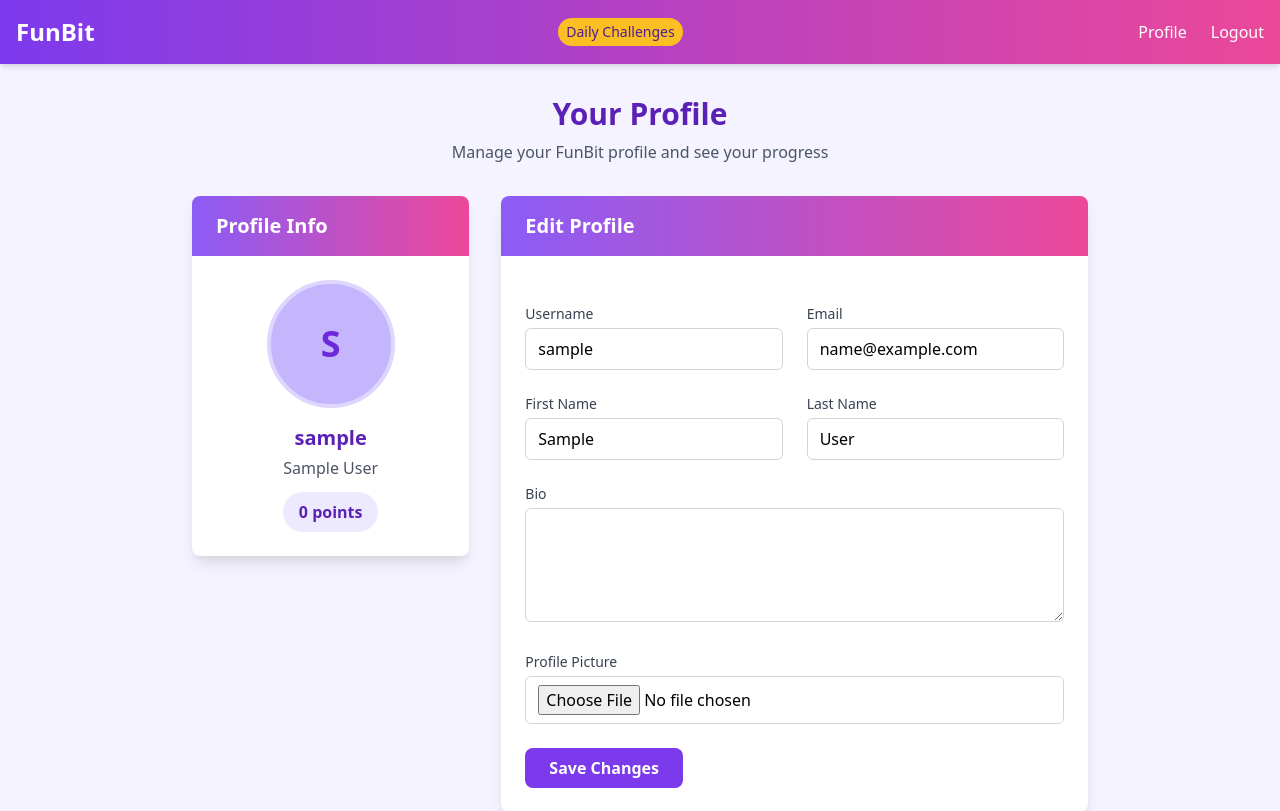
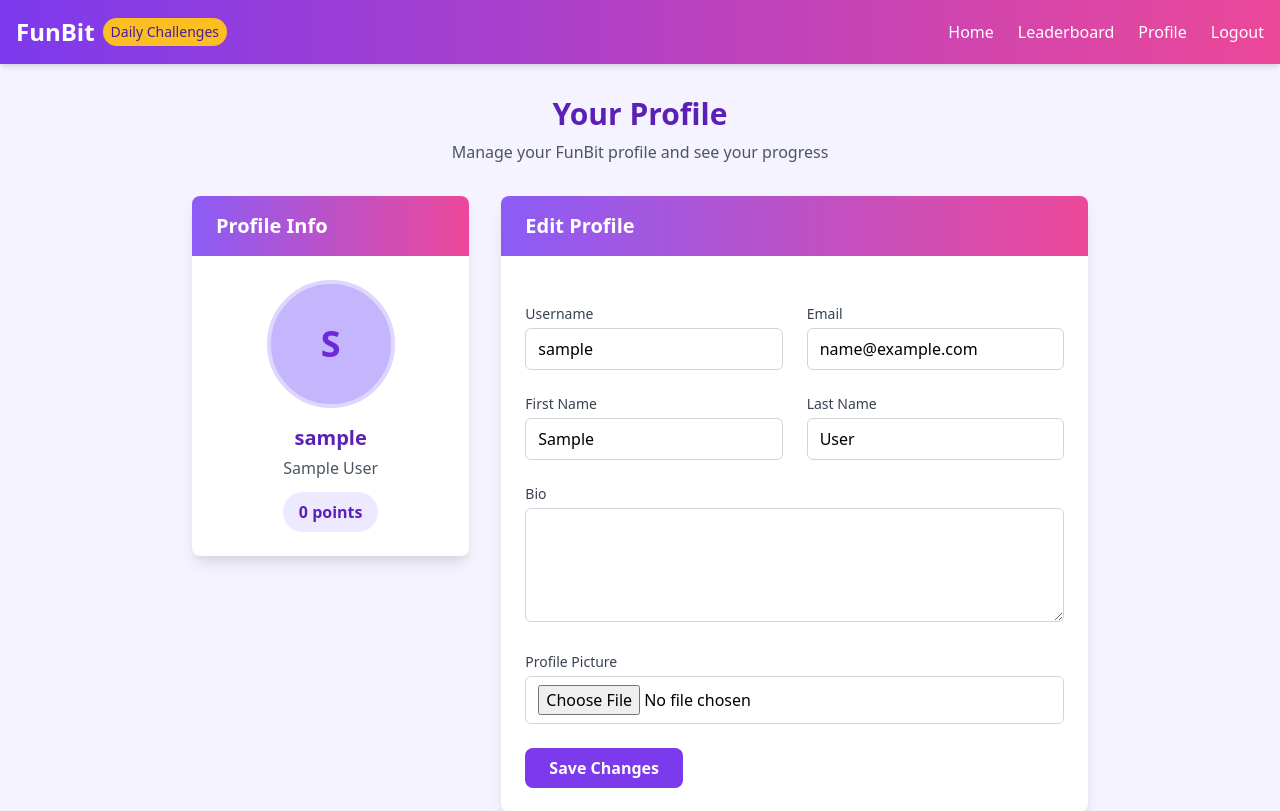
Before and after one commit to aqibcs/funbit-django, a Django app: page /accounts/profile/ in a window 1280 px wide. Shown: the top 811 px of the page. Run offline with Django 4.2, Linux system fonts and the light colour scheme; the visitor is signed in with stand-in values (Sample User, id 1); data that the repository does not hold is empty.

Commit message:
Update base.html structure

```diff
--- a/templates/base.html
+++ b/templates/base.html
@@ -6,6 +6,7 @@
     <meta name="viewport" content="width=device-width, initial-scale=1.0">
     <title>{% block title %}FunBit{% endblock %}</title>
     <link href="https://cdn.jsdelivr.net/npm/tailwindcss@2.2.19/dist/tailwind.min.css" rel="stylesheet">
+    <link rel="stylesheet" href="{% static 'css/styles.css' %}">
     <script src="https://cdn.jsdelivr.net/npm/alpinejs@3.x.x/dist/cdn.min.js" defer></script>
     {% block extra_head %}{% endblock %}
 </head>
@@ -13,10 +14,13 @@
     <header class="bg-gradient-to-r from-purple-600 to-pink-500 text-white shadow-md">
         <div class="container mx-auto px-4 py-4">
             <div class="flex justify-between items-center">
+                <a href="{% url 'home' %}" class="flex items-center">
                     <span class="text-2xl font-bold">FunBit</span>
                     <span class="ml-2 text-sm bg-yellow-400 text-purple-900 px-2 py-1 rounded-full">Daily Challenges</span>
                 </a>
                 <nav class="hidden md:flex space-x-6">
+                    <a href="{% url 'home' %}" class="hover:text-yellow-300 transition">Home</a>
+                    <a href="{% url 'leaderboard' %}" class="hover:text-yellow-300 transition">Leaderboard</a>
                     {% if user.is_authenticated %}
                         <a href="{% url 'profile' %}" class="hover:text-yellow-300 transition">Profile</a>
                         <form action="{% url 'logout' %}" method="post" class="inline">
@@ -33,6 +37,8 @@
                         <path stroke-linecap="round" stroke-linejoin="round" stroke-width="2" d="M4 6h16M4 12h16M4 18h16" />
                     </svg>
                     <div x-show="open" class="absolute right-0 mt-2 w-48 bg-white rounded-md shadow-lg py-1 z-50">
+                        <a href="{% url 'home' %}" class="block px-4 py-2 text-gray-800 hover:bg-purple-100">Home</a>
+                        <a href="{% url 'leaderboard' %}" class="block px-4 py-2 text-gray-800 hover:bg-purple-100">Leaderboard</a>
                         {% if user.is_authenticated %}
                             <a href="{% url 'profile' %}" class="block px-4 py-2 text-gray-800 hover:bg-purple-100">Profile</a>
                         {% else %}
```
